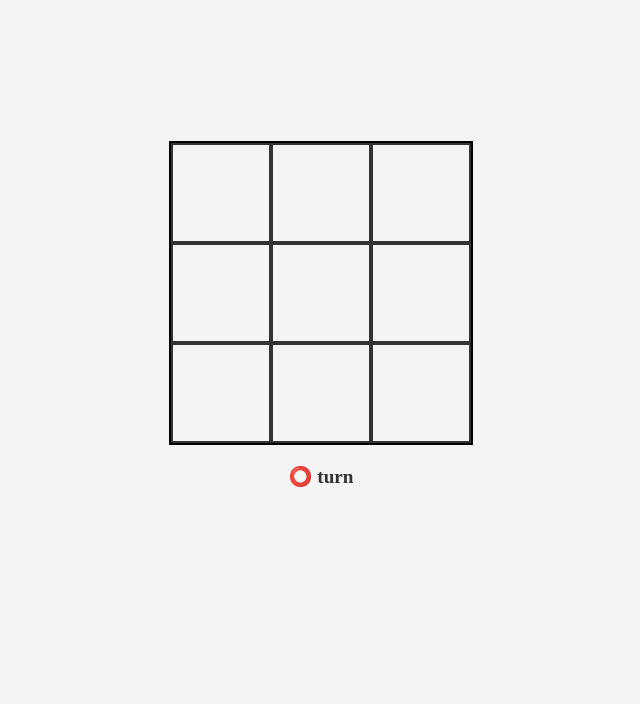
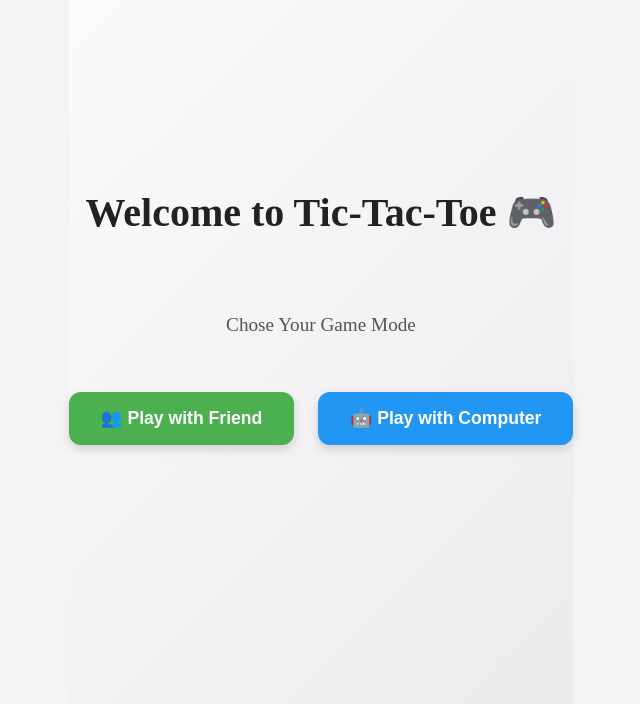
Before and after one commit to Mohamed-ait-alla/TicTacToe-Game, a Next.js app: page / in a window 1280 px wide. Shown: the part 104-816 px from the top of the page, without its empty margins (319-959 px from the left). Built offline with nearby package versions, Linux system fonts and the light colour scheme.

Commit message:
add a game mode selection screen at the starting of the game

```diff
--- a/app/globals.css
+++ b/app/globals.css
@@ -5,6 +5,67 @@
   align-items: center;
   background: #f4f4f4;
   height: 100vh;
+}
+
+.mode-container {
+  display: flex;
+  flex-direction: column;
+  justify-content: center;
+  align-items: center;
+  height: 100vh;
+  gap: 2rem;
+  background: linear-gradient(135deg, #fdfbfb, #edebee);
+}
+
+.mode-welcome {
+  font-size: 2.5rem;
+  font-weight: 800;
+  color: #222;
+  text-align: center;
+}
+
+.mode-chose-title {
+  font-size: 1.2rem;
+  font-weight: 400;
+  color: #555;
+  margin-bottom: 1.5rem;
+  text-align: center;
+}
+
+.mode-buttons {
+  display: flex;
+  gap: 1.5rem;
+}
+
+.mode-btn {
+  padding: 1rem 2rem;
+  font-size: 1.1rem;
+  font-weight: 600;
+  border: none;
+  border-radius: 12px;
+  cursor: pointer;
+  transition: all 0.25 ease;
+  box-shadow: 0 4px 10px rgba(0, 0, 0, 0.15);
+}
+
+.mode-btn.friend {
+  background: #4caf50;
+  color: white;
+}
+
+.mode-btn.friend:hover {
+  background: #43a047;
+  transform: scale(1.06);
+}
+
+.mode-btn.computer {
+  background: #2196f3;
+  color: white;
+}
+
+.mode-btn.computer:hover {
+  background: #1991d2;
+  transform: scale(1.06);
 }
 
 .gameboard {
@@ -36,8 +97,7 @@
 }
 
 .cross.highlight, .circle.highlight {
-  animation: popUp 0.4s ease-in-out infinite alternate;
-  font-size: 85px;
+  animation: popUp 0.5s ease-in-out infinite alternate;
 }
 
 .cross, .circle {
@@ -45,22 +105,10 @@
   font-weight: bold;
 }
 
-.cross {
-  color: red;
-}
-
-.circle {
-  color: blue;
-}
-
 .boardinfo {
   font-weight: bold;
   font-size: 1.2rem;
   color: #333;
-}
-
-span {
-  color: #19c8fa;
 }
 
 .popup {
@@ -92,7 +140,7 @@ span {
 .popup button {
   margin-top: 15px;
   padding: 10px 20px;
-  background: #1d4ed8;
+  background: #22c55e;
   color: #fff;
   border: none;
   border-radius: 8px;
@@ -102,7 +150,7 @@ span {
 }
 
 .play-again-btn:hover {
-  background: #2563eb;
+  background: #16a34a;
 }
 
 @keyframes popupScale {
@@ -119,9 +167,11 @@ span {
 
 @keyframes popUp {
   from {
+    font-size: 0px;
     transform: scale(1);
   }
   to {
+    font-size: 70px;
     transform: scale(1.3);
   }
 }
--- a/app/page.tsx
+++ b/app/page.tsx
@@ -20,6 +20,7 @@ export default function Home() {
   const [go, setGo] = useState("circle");
   const [isWin, setIsWin] = useState("");
   const [winCases, setWinCases] = useState<number[]>([]);
+  const [mode, setMode] = useState<string>("");
 
   // Hook used for tracking player winning
   useEffect(() => {
@@ -28,18 +29,15 @@ export default function Home() {
       const circleWinsCase = winCase.every((cell) => cells[cell] == "circle");
       const drawCase = (cells.every((cell) => cell !== "") && !isWin);
 
-      if (crossWinsCase)
-      {
+      if (crossWinsCase) {
         setWinCases(winCase);
         setTimeout(() => setIsWin("cross"), 1200);
       }
-      else if (circleWinsCase)
-      {
+      else if (circleWinsCase) {
         setWinCases(winCase);
         setTimeout(() => setIsWin("circle"), 1200);
       }
-      else if (drawCase)
-      {
+      else if (drawCase) {
         setIsWin("draw");
         setWinCases([]);
       }
@@ -69,6 +67,23 @@ export default function Home() {
   return (
     <div className='container'>
       {
+        !mode ?
+          (
+            <div className="mode-container">
+              <h1 className="mode-welcome">Welcome to Tic-Tac-Toe 🎮</h1>
+              <p className="mode-chose-title">Chose Your Game Mode</p>
+              <div className="mode-buttons">
+                <button className="mode-btn friend" onClick={() => setMode("friend-mode")}>👥 Play with Friend</button>
+                <button className="mode-btn computer" onClick={() => setMode("computer-mode")}>🤖 Play with Computer</button>
+              </div>
+            </div>
+          )
+          :
+
+          (
+            <>
+              {
+
                 isWin ?
                   (
                     <div className="popup">
@@ -104,6 +119,9 @@ export default function Home() {
                     </>
                   )
               }
+            </>
+          )
+      }
     </div>
   );
 }
```
Lines whose indentation alone changed are shown as unchanged.
